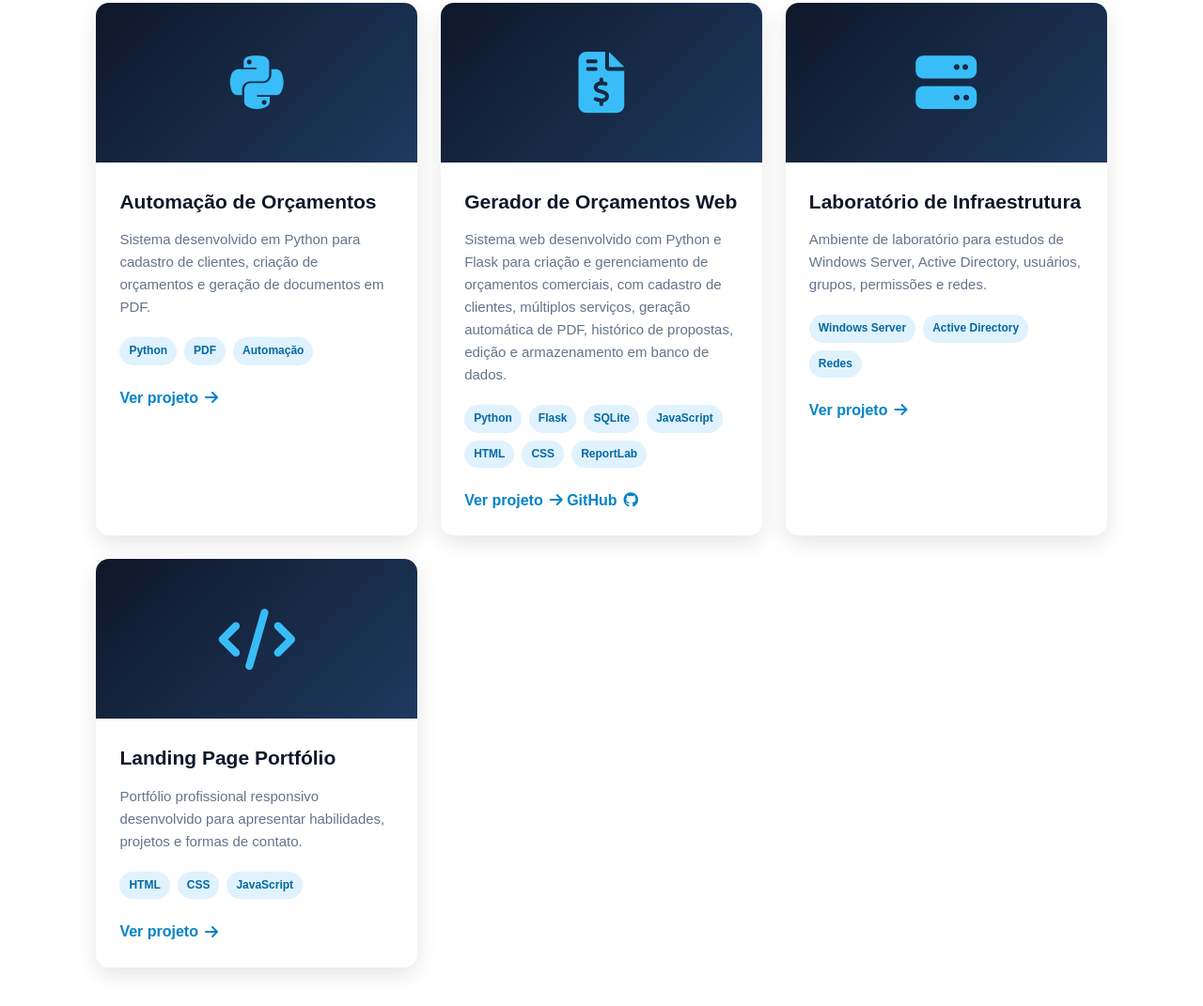
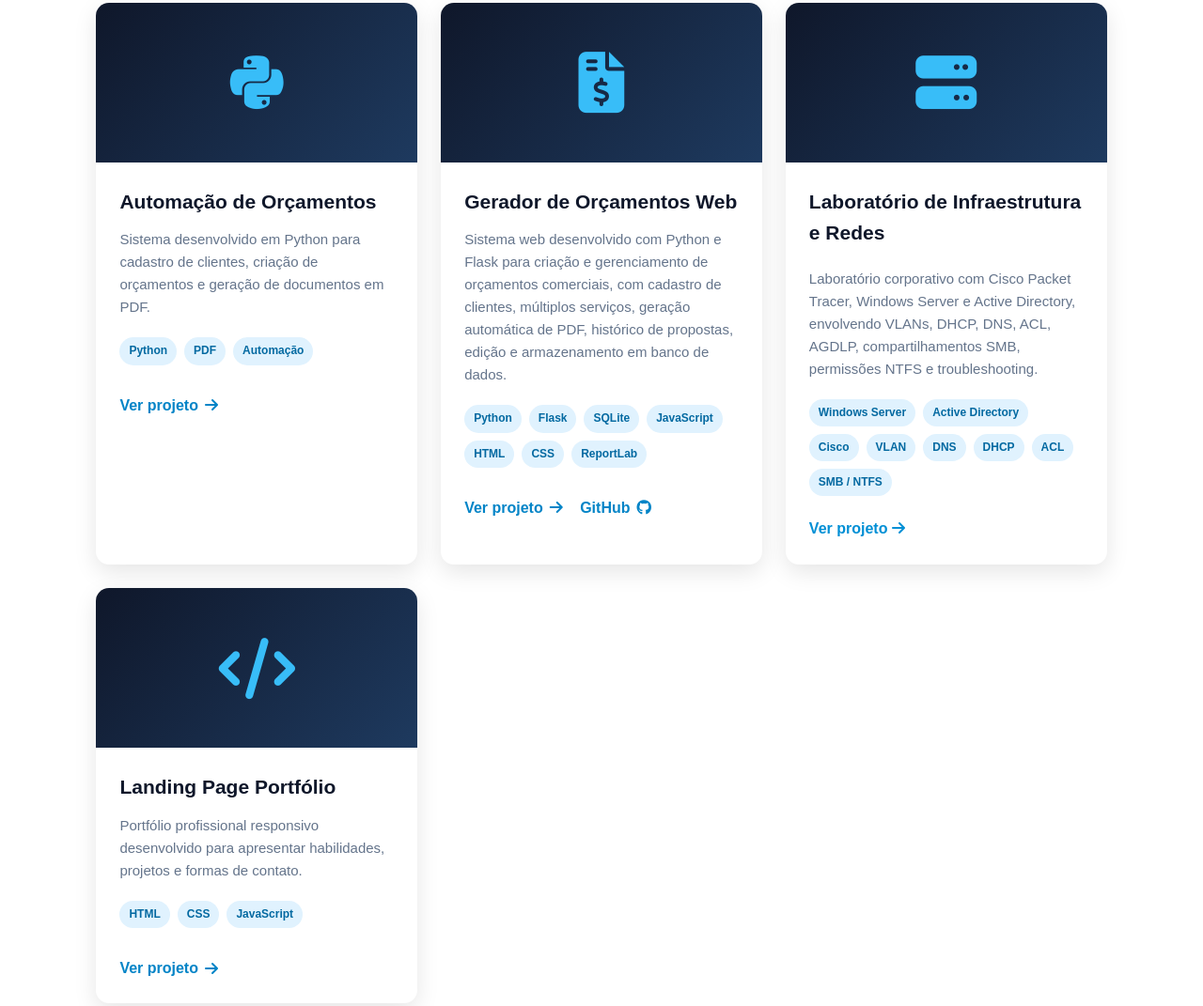
Before and after one commit to JulianOliver97/landing-page, a plain HTML site: page index.html in a window 1280 px wide. Shown: the part 1842-2913 px from the top of the page at 94% size. Drawn offline with Linux system fonts and the light colour scheme.

Commit message:
feat: atualiza laboratorio de infraestrutura no portfolio

```diff
--- a/index.html
+++ b/index.html
@@ -455,52 +455,38 @@
 
                 <article class="card-projeto">
 
-
                     <div class="projeto-imagem">
-
                         <i class="fa-solid fa-server"></i>
-
                     </div>
-
 
                     <div class="projeto-conteudo">
 
-
-                        <h3>
-                            Laboratório de Infraestrutura
-                        </h3>
-
+                        <h3>Laboratório de Infraestrutura e Redes</h3>
 
                         <p>
-
-                            Ambiente de laboratório para estudos de
-                            Windows Server, Active Directory, usuários,
-                            grupos, permissões e redes.
-
+                        <p>
+                            Laboratório corporativo com Cisco Packet Tracer, Windows Server e
+                            Active Directory, envolvendo VLANs, DHCP, DNS, ACL, AGDLP,
+                            compartilhamentos SMB, permissões NTFS e troubleshooting.
+                        </p>
                         </p>
 
-
                         <div class="tecnologias">
-
                             <span>Windows Server</span>
-
                             <span>Active Directory</span>
-
-                            <span>Redes</span>
-
+                            <span>Cisco</span>
+                            <span>VLAN</span>
+                            <span>DNS</span>
+                            <span>DHCP</span>
+                            <span>ACL</span>
+                            <span>SMB / NTFS</span>
                         </div>
 
-
-                        <!-- LINK SERÁ ADICIONADO DEPOIS -->
-
-                        <a href="#" class="link-projeto">
-
+                        <a href="https://github.com/JulianOliver97/laboratorio-infraestrutura-redes" target="_blank"
+                            rel="noopener noreferrer" class="projeto-link">
                             Ver projeto
-
                             <i class="fa-solid fa-arrow-right"></i>
-
                         </a>
-
 
                     </div>
 
--- a/style.css
+++ b/style.css
@@ -1055,3 +1055,18 @@ section {
 .formacao-card h3 {
     line-height: 1.4;
 }
+
+.projeto-conteudo .link-projeto {
+    margin-right: 14px;
+    margin-top: 8px;
+}
+.projeto-link,
+.projeto-link:visited {
+    color: #008fd5;
+    text-decoration: none;
+    font-weight: 600;
+}
+
+.projeto-link:hover {
+    text-decoration: underline;
+}
```
